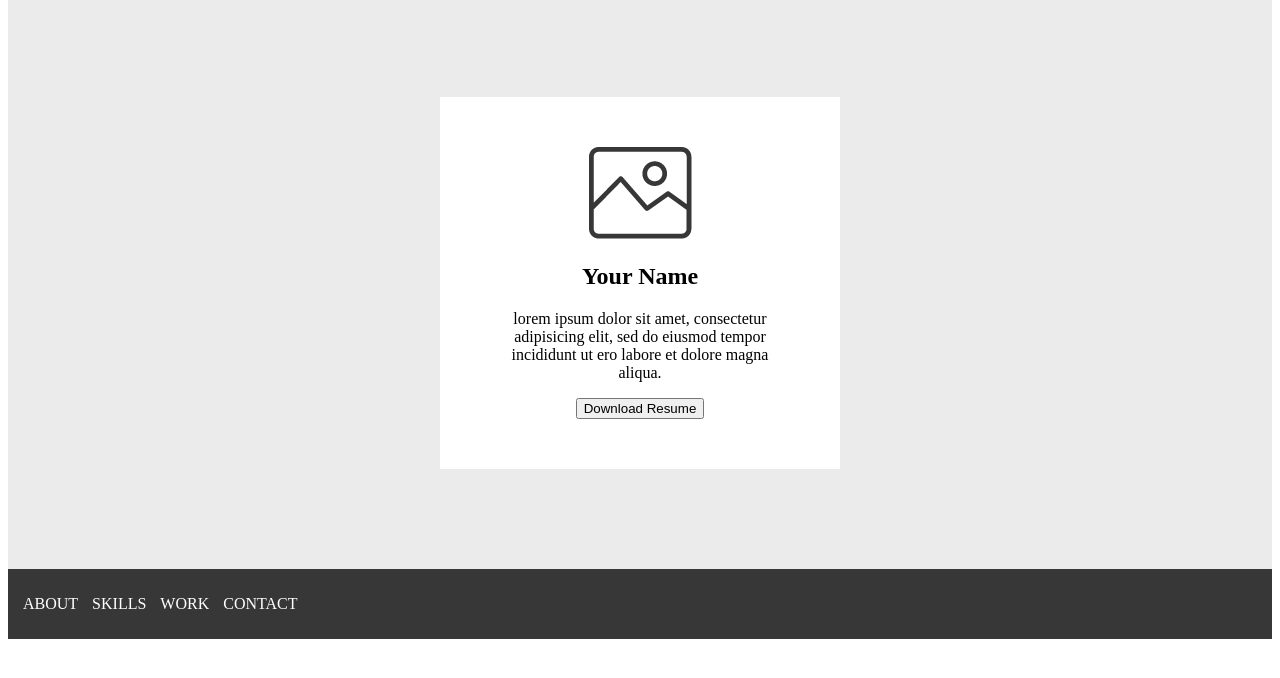
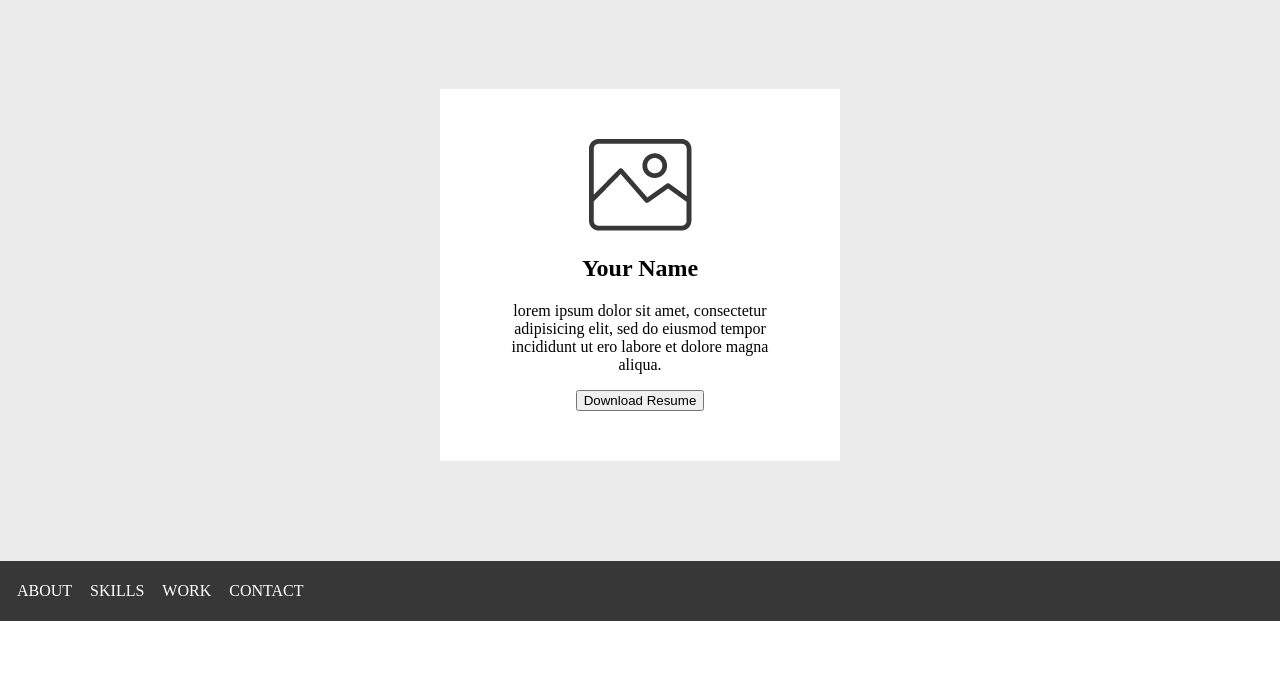
Before and after one commit to vbaca1451/Unit_17_HW_Template, a plain HTML site: page index.html in a window 1280 px wide. Shown: the part 90-768 px from the top of the page. Drawn offline with Linux system fonts and the light colour scheme.

Commit message:
minor tweek

```diff
--- a/css/style.css
+++ b/css/style.css
@@ -1,3 +1,6 @@
+body {
+  margin: 0;
+}
 header {
   background-color: #373738;
   padding: 15px;
@@ -34,5 +37,5 @@ footer ul {
 }
 footer li {
   display: inline-block;
-  padding: 5px;
+  padding: 0px 7px;
 }
```
